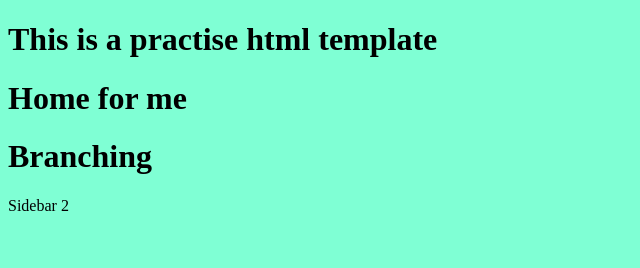
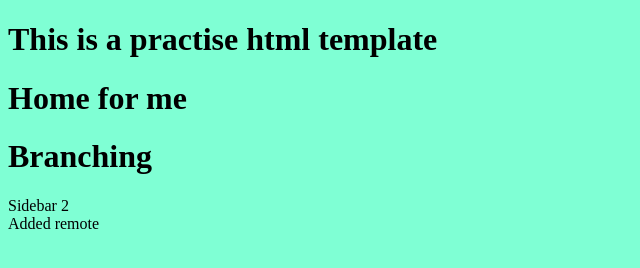
Before and after one commit to Panoskontos/Sourcetree-Practice, a plain HTML site: page index.html in a window 1280 px wide. Shown: the whole page, without its empty margins (0-640 px from the left). Drawn offline with Linux system fonts and the light colour scheme.

Commit message:
this is a commit to see if git works

```diff
--- a/index.html
+++ b/index.html
@@ -19,6 +19,10 @@
             Sidebar 2
         </aside>
     </div>
+
+    <div>
+        Added remote
+    </div>
 </body>
 <script src="main.js"></script>
 </html>
```
